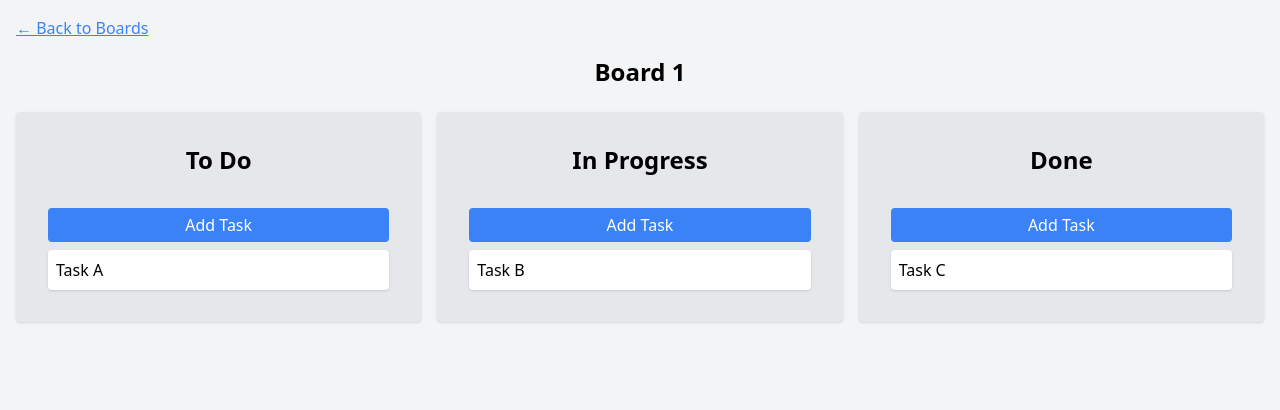
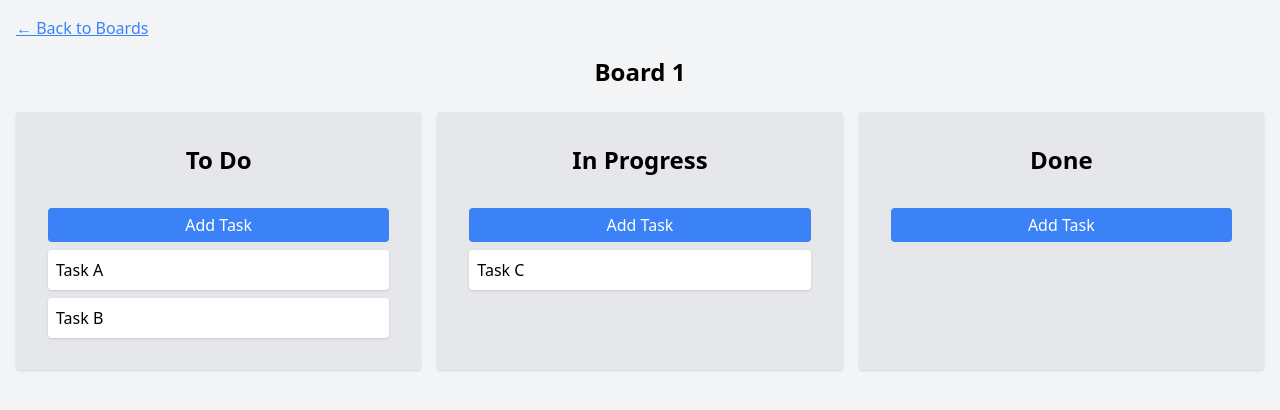
Before and after one commit to pooja03191/trello_lite, a React (Vite) app: page /board/1 in a window 1280 px wide. Shown: the top 410 px of the page. Built offline with nearby package versions, Linux system fonts and the light colour scheme.

Commit message:
New changes for column, task and boardpage components

```diff
--- a/src/components/Column.jsx
+++ b/src/components/Column.jsx
@@ -1,9 +1,10 @@
 import Task from './Task';
+import { Droppable, Draggable } from 'react-beautiful-dnd';
 
-export default function Column({ title, tasks, onAddTasks }) {
+export default function Column({ column, tasks, onAddTasks }) {
     return (
         <div className="p-4 rounded flex flex-col">
-            <h2 className="text-2xl text-black text-center font-bold mb-4">{title}</h2>
+            <h2 className="text-2xl text-black text-center font-bold mb-4">{column.title}</h2>
 
             <button
                 onClick={onAddTasks}
@@ -12,11 +13,33 @@ export default function Column({ title, tasks, onAddTasks }) {
                 Add Task
             </button>
 
-            <div className="space-y-2 flex-1">
-                {tasks.map((task, index) => (
-                    <Task key={index} title={task.title} />
-                ))}
-            </div>
+            <Droppable droppableId={column.id}>
+                {(provided) => (
+                    <div
+                        ref={provided.innerRef}
+                        {...provided.droppableProps}
+                        className="space-y-2 flex-1">
+                        {tasks.map((task, index) => (
+                            <Draggable
+                                key={task.id}
+                                draggableId={task.id}
+                                index={index}
+                                className="cursor-grab bg-white p-2 rounded shadow"
+                            >
+                                {(provided) => (
+                                    <Task
+                                        ref={provided.innerRef}
+                                        task={task}
+                                        dragProps={provided.draggableProps}
+                                        handleProps={provided.dragHandleProps}
+                                    />
+                                )}
+                            </Draggable>
+                        ))}
+                        {provided.placeholder}
+                    </div>
+                )}
+            </Droppable>
         </div>
     );
 }
--- a/src/components/Task.jsx
+++ b/src/components/Task.jsx
@@ -1,7 +1,16 @@
-export default function Task({ title }) {
+import React from 'react';
+
+const Task = React.forwardRef(({ task, dragProps, handleProps }, ref) => {
     return (
-        <div className="bg-white text-black p-2 rounded shadow">
-            {title}
+        <div
+            ref={ref}
+            {...dragProps}
+            {...handleProps}
+            className="bg-white text-black p-2 rounded shadow cursor-grab"
+        >
+            {task.title}
         </div>
     );
-}
+});
+
+export default Task;
--- a/src/pages/BoardPage.jsx
+++ b/src/pages/BoardPage.jsx
@@ -1,50 +1,80 @@
 import { useParams, Link } from 'react-router-dom';
 import Column from '../components/Column';
+import { DragDropContext } from 'react-beautiful-dnd';
 import { useState } from 'react';
 
-const initialTasks = {
-    todo: [{ title: 'Task A' }],
-    inProgress: [{ title: 'Task B' }],
-    done: [{ title: 'Task C' }],
-};
+const columns = [
+    { id: 'todo', title: 'To Do' },
+    { id: 'inProgress', title: 'In Progress' },
+    { id: 'done', title: 'Done' },
+];
 
 export default function BoardPage() {
     const { id } = useParams();
-    const [tasks, setTasks] = useState(initialTasks);
+    const [tasks, setTasks] = useState({
+        todo: [
+            { id: 'task-1', title: 'Task A' },
+            { id: 'task-2', title: 'Task B' },
+        ],
+        inProgress: [
+            { id: 'task-3', title: 'Task C' },
+        ],
+        done: [],
+    });
+
+    const handleAddTask = (columnId) => {
+        setTasks((prev) => {
+            const newTask = {
+                id: `task-${prev[columnId].length + 1}`, // Simple unique ID using timestamp
+                title: `New Task ${prev[columnId].length + 1}`,
+            };
+
+            return {
+                ...prev,
+                [columnId]: [...prev[columnId], newTask],
+            };
+        });
+    };
+
+    const handleDragEnd = (result) => {
+        console.log('Drag Result:', result);
+        const { source, destination } = result;
+
+        if (!destination) return; // Dropped outside any column
+
+        const sourceTasks = Array.from(tasks[source.droppableId]);
+        const destTasks = Array.from(tasks[destination.droppableId]);
+
+        const [movedTask] = sourceTasks.splice(source.index, 1);
+        destTasks.splice(destination.index, 0, movedTask);
+
+        setTasks((prev) => ({
+            ...prev,
+            [source.droppableId]: sourceTasks,
+            [destination.droppableId]: destTasks,
+        }));
+    }
+
 
     return (
         <div className="p-4">
             <Link to="/" className="text-blue-500 underline">← Back to Boards</Link>
             <h1 className="text-2xl text-black text-center font-bold mt-4">Board {id}</h1>
 
-            <div className="mt-6 flex flex-col md:flex-row gap-4">
-                <div className="flex-1 bg-gray-200 p-4 rounded shadow">
-                    <Column
-                        title="To Do"
-                        tasks={tasks.todo}
-                        onAddTasks={() =>
-                            setTasks((prev) => ({
-                                ...prev,
-                                todo: [...prev.todo, { title: `New Task ${prev.todo.length + 1}` }],
-                            }))
-                        }
-                    />
+            <DragDropContext onDragEnd={handleDragEnd}>
+                <div className="mt-6 flex flex-col md:flex-row gap-4">
+                    {columns.map((col, index) => (
+                        <div className="flex-1 bg-gray-200 p-4 rounded shadow" key={index}>
+                            <Column
+                                key={`Column_${index}`}
+                                column={col}
+                                tasks={tasks[col.id]}
+                                onAddTasks={() => handleAddTask(col.id)}
+                            />
+                        </div>
+                    ))}
                 </div>
-                <div className="flex-1 bg-gray-200 p-4 rounded shadow">
-                    <Column
-                        title="In Progress"
-                        tasks={tasks.inProgress}
-                        onAddTasks={() => console.log("Add Task is clicked")}
-                    />
-                </div>
-                <div className="flex-1 bg-gray-200 p-4 rounded shadow">
-                    <Column
-                        title="Done"
-                        tasks={tasks.done}
-                        onAddTasks={() => console.log("Add Task is clicked")}
-                    />
-                </div>
-            </div>
+            </DragDropContext>
         </div>
     );
 }
```
